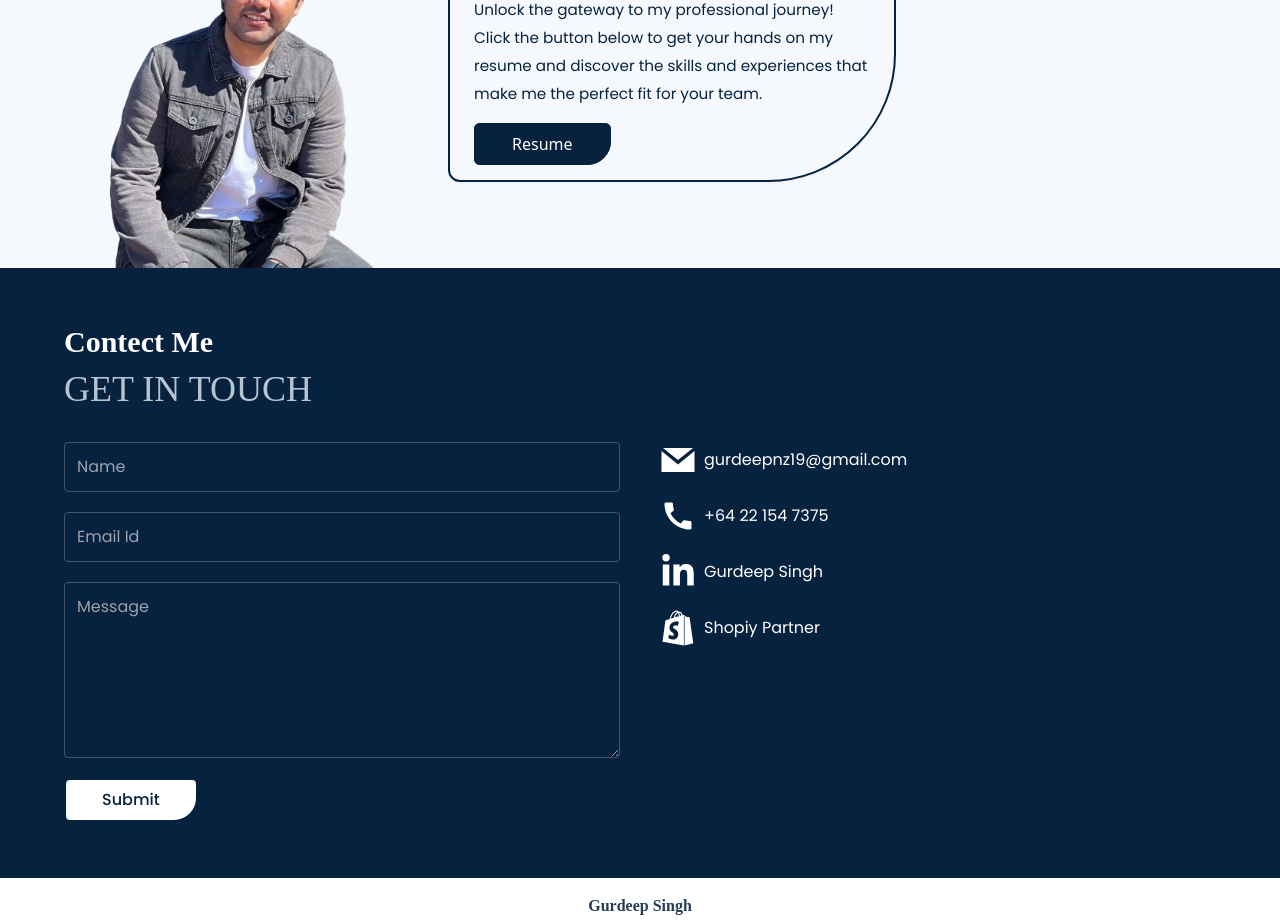
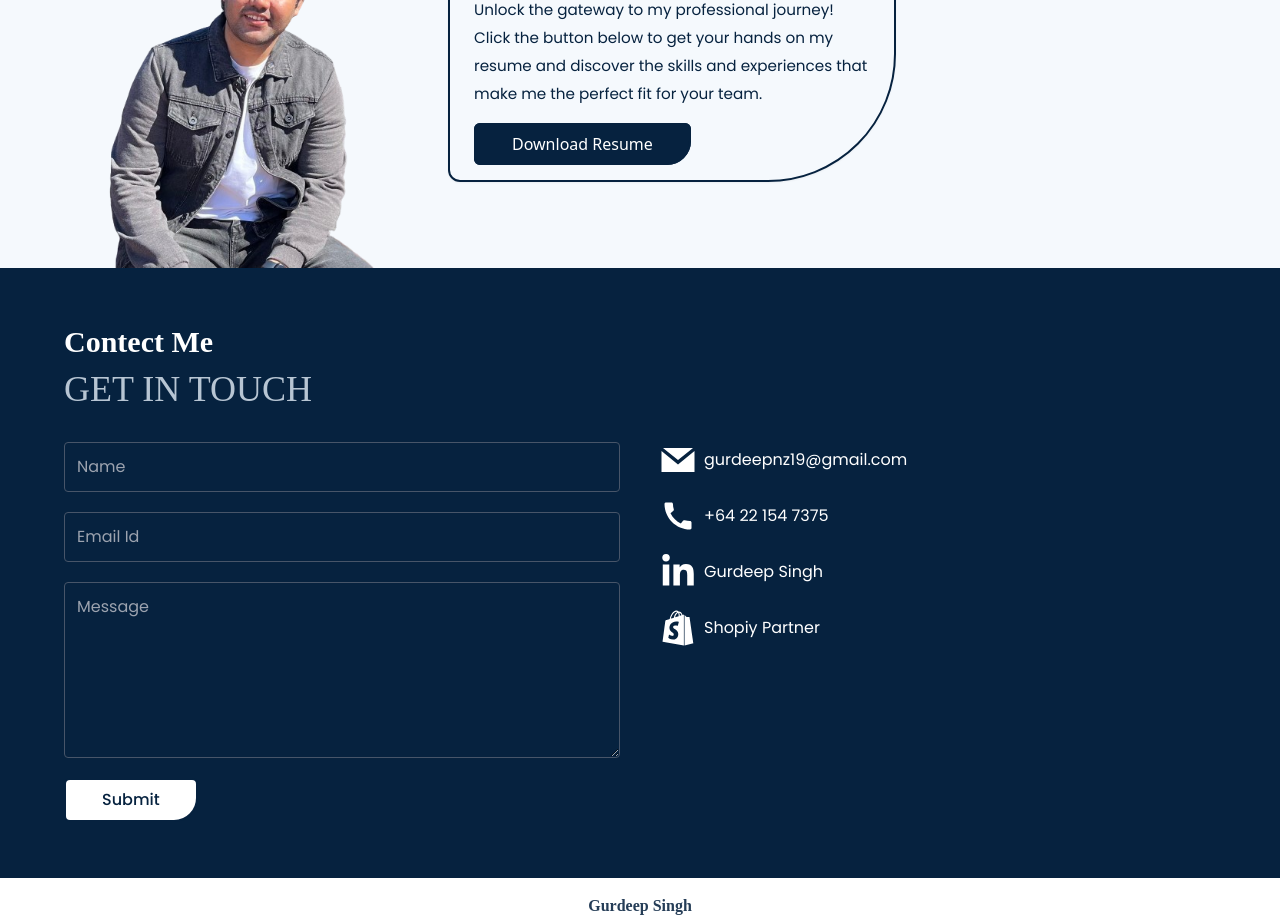
Before and after one commit to GurdeepSingh19/portfolio, a React (Vite) app: page / in a window 1280 px wide. Shown: the part 3960-4880 px from the top of the page. Built offline with nearby package versions, Linux system fonts and the light colour scheme; grey boxes are pictures that could not be loaded; a web font is replaced by a local one.

Commit message:
content changes

```diff
--- a/src/Content.js
+++ b/src/Content.js
@@ -214,7 +214,7 @@ export const content = {
     image2: Hireme_person2,
     resume: resume,
     para: "Unlock the gateway to my professional journey! Click the button below to get your hands on my resume and discover the skills and experiences that make me the perfect fit for your team.",
-    btnText: "Resume",
+    btnText: "Download Resume",
   },
   Contact: {
     title: "Contect Me",
```
